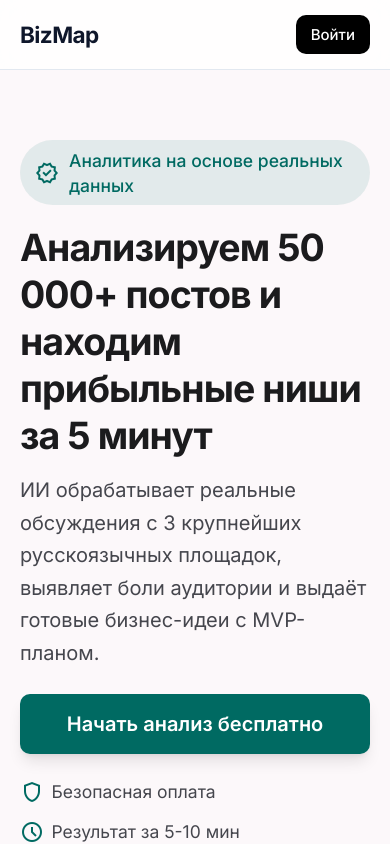
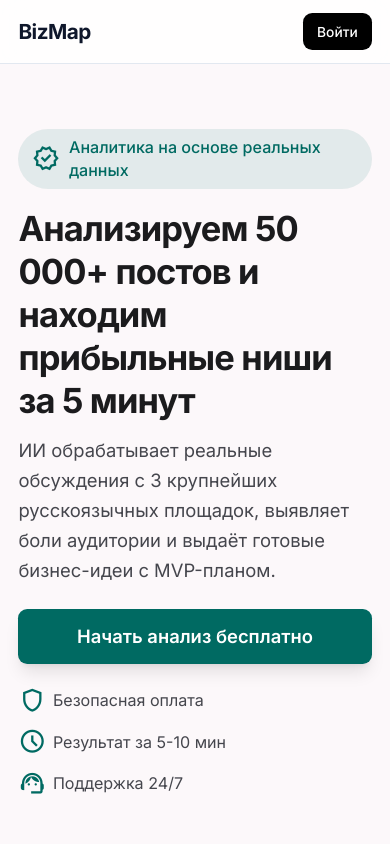
Before and after one commit to Nik-Maltcev/pikabu, a Vue app in the folder frontend/: page / in a window 390 px wide. Shown: the top 844 px of the page. Built offline with nearby package versions, Linux system fonts and the light colour scheme; no server answers.

Commit message:
Use zoom 1.15 for mobile readability

```diff
--- a/frontend/src/style.css
+++ b/frontend/src/style.css
@@ -9,15 +9,10 @@ body {
   -webkit-font-smoothing: antialiased;
 }
 
-/* Scale up text on mobile/tablet for readability */
+/* Force larger text on mobile */
 @media (max-width: 1023px) {
   html {
-    font-size: 20px;
-  }
-}
-@media (min-width: 1024px) {
-  html {
-    font-size: 16px;
+    zoom: 1.15;
   }
 }
 
```
